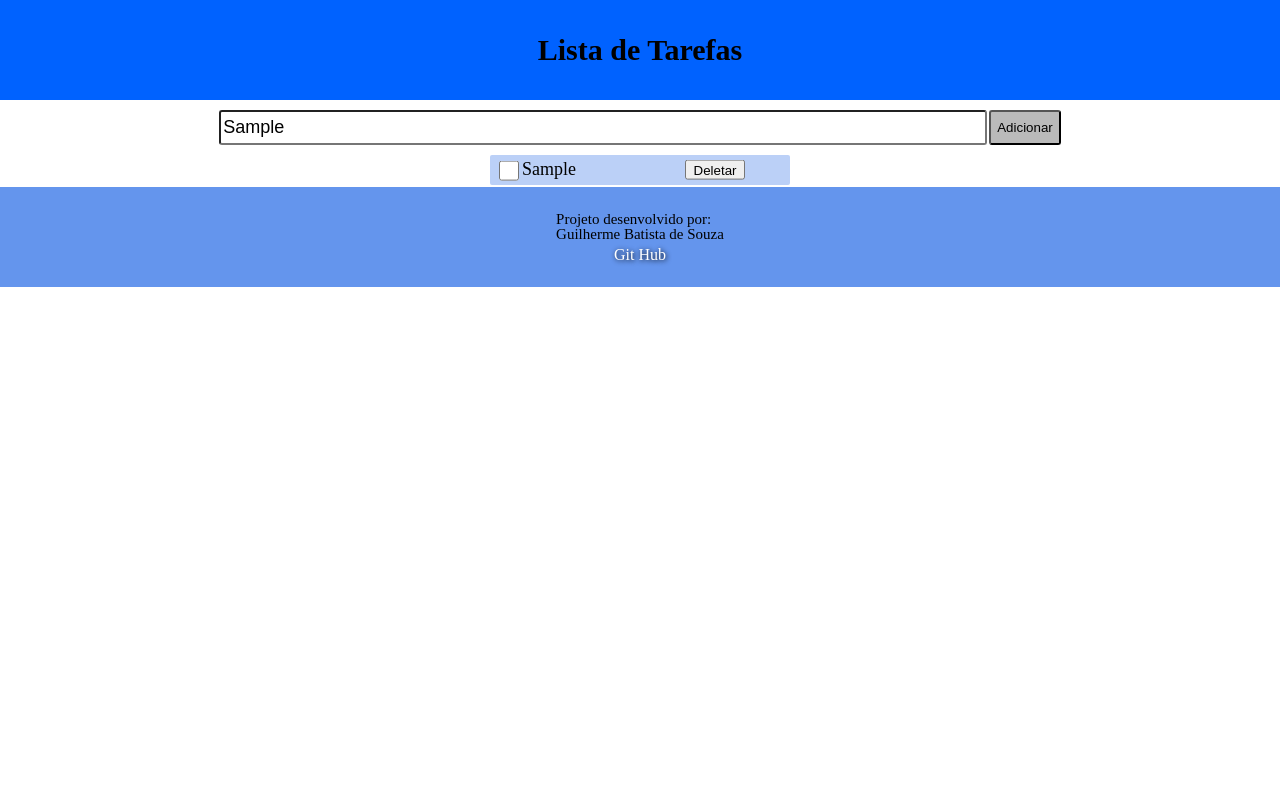
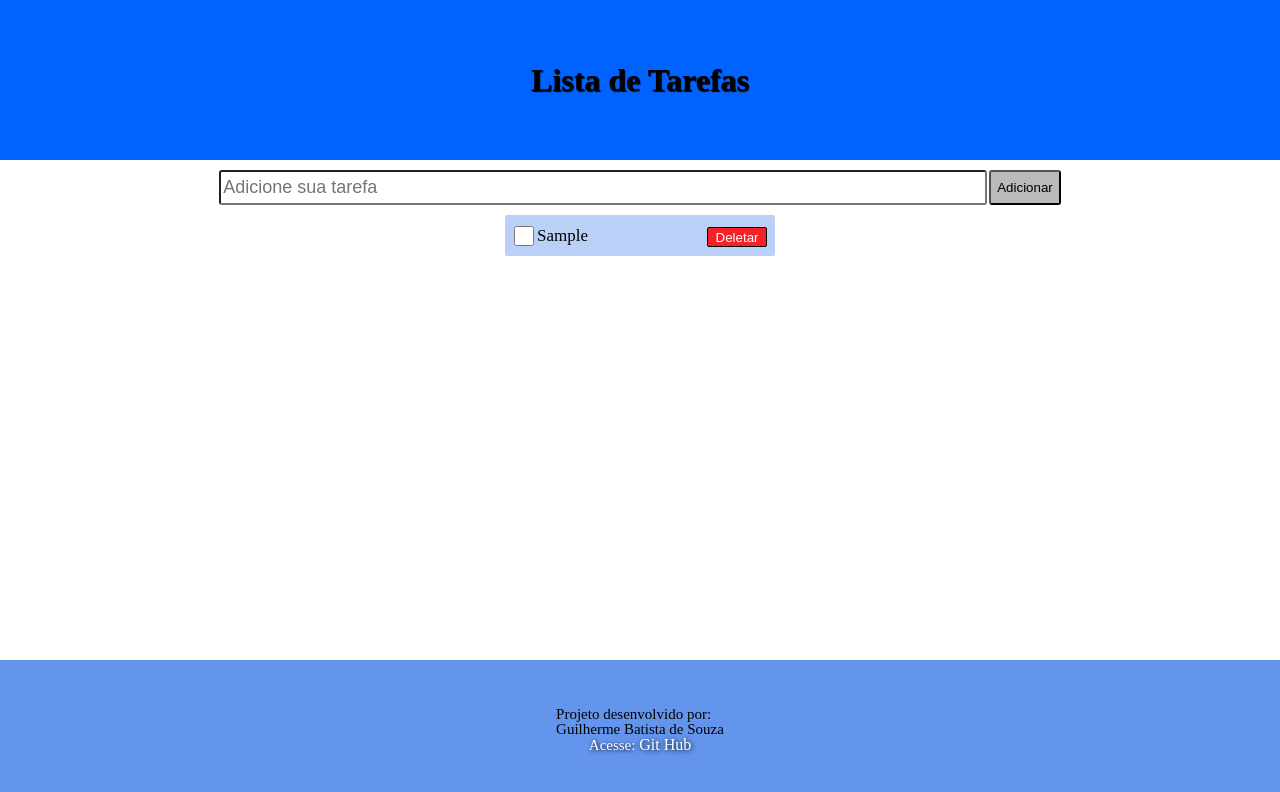
Before and after one commit to guilhermebatista7/Lista-de-tarefas, a plain HTML site: page index.html in a window 1280 px wide. Both pictures are taken after typing "Sample" into the empty fields and a click on the button "Adicionar". Drawn offline with Linux system fonts and the light colour scheme.

Commit message:
Model first pronto

```diff
--- a/estilos/style.css
+++ b/estilos/style.css
@@ -57,15 +57,16 @@ body, html {
 
 header {
     background-color: rgb(0, 98, 255);
-    height: 100px;
+    height: 160px;
     display: flex;
     align-items: center;
     justify-content: center;
 }
 
 header > h1 {
-    font-size: 30px;
+    font-size: 32px;
     font-weight: bolder;
+    text-shadow: 1px 1px 1px black;
 }
 
 section {
@@ -87,7 +88,14 @@ section > input {
 
 section > button {
     background-color: rgba(128, 128, 128, 0.54);
+    cursor: pointer;
 }
+
+section > button:hover{
+    background-color: rgb(112, 111, 111);
+    transition-duration: 0.3s;
+}
+
 
 #tarefas_adicionadas {
     display: flex;
@@ -97,35 +105,47 @@ section > button {
 }
 
 #tarefas_adicionadas .conteudo {
+    position: relative;
     background-color: rgba(100, 148, 237, 0.434);
     padding: 5px;
-    width: 300px;
+    width: 270px;
     border-radius: 2px;
     margin-bottom: 2px;
-    height: 30px;
+    min-height: 30px;
+    display: flex;
+    align-items: center;
 }
 
 #tarefas_adicionadas p {
-    font-size: 18px;
     position: relative;
-    top: 50%;
-    left: 50%;
-    transform: translate(-50%, -40%);
+    font-size: 17px;
+    margin: 0;
 }
 
 #tarefas_adicionadas input[type = checkbox] {
     position: relative;
-    top: 5.5px;
+    top: 3px;
     width: 20px;
     height: 20px;
+    margin-bottom: 8px;
+    cursor: pointer;
 }
 
 #tarefas_adicionadas #deleta {
-    position: relative;
+    position: absolute;
+    right: calc(100% - 230px);
     width: 60px;
     height: 20px;
-    margin-left: calc(100% - 100px);
-    top: -18px;
+    color: white;
+    background-color: rgba(255, 0, 0, 0.84);
+    border: 1.5px solid black;
+    border-radius: 2px;
+    cursor: pointer;
+}
+
+#tarefas_adicionadas #deleta:hover {
+    background-color: red;
+    border: 1.75px solid black;
 }
 
 footer{
@@ -135,10 +155,17 @@ footer{
     align-items: center;
     justify-content: center;
     background-color: cornflowerblue;
-    height: 100px;
+    height: 140px;
     align-items: center;
     justify-content: center;
     font-size: 15px;
+    position: sticky;
+    top: 100vh;
+}
+
+footer span {
+    color: white;
+    text-shadow: 1px 1px 4px black;
 }
 
 footer a {
@@ -151,4 +178,5 @@ footer a {
 
 footer a:hover {
     color: rgba(228, 223, 223, 0.611);
+    transition-duration: 0.3s;
 }
--- a/index.html
+++ b/index.html
@@ -11,13 +11,13 @@
         <h1>Lista de Tarefas</h1>
     </header>
     <section>
-        <input type="text" id="tarefa">
+        <input type="text" id="tarefa" maxlength="19" placeholder="Adicione sua tarefa">
         <button id="adicionar" onclick="adicionaTarefa()">Adicionar</button><br>
     </section>
     <div id="tarefas_adicionadas"></div>
     <footer>
         <p>Projeto desenvolvido por:<br>  Guilherme Batista de Souza</p>
-        <a href="https://github.com/guilhermebatista7" target="_blank">Git Hub</a>
+        <span>Acesse: <a href="https://github.com/guilhermebatista7" target="_blank">Git Hub</a></span>
     </footer>
 
     <script src="js/index.js"></script>
--- a/js/index.js
+++ b/js/index.js
@@ -1,5 +1,5 @@
 function adicionaTarefa() {
-    let input = document.getElementById('tarefa').value;
+    var input = document.getElementById('tarefa').value;
     if(!input){
         alert('Digite uma tarefa')
     }else{
@@ -7,9 +7,10 @@ function adicionaTarefa() {
         let lista = document.getElementById('tarefas_adicionadas');
         let novoItem = document.createElement('div');
         novoItem.className = 'conteudo';
-        novoItem.innerHTML = '<p id="item_lista"><input type="checkbox"/>'+input+'<button onclick="deletar(this)" id="deleta">Deletar</button></p>';
+        novoItem.innerHTML = '<input onclick="tarefaFeita(this)" type="checkbox"/><p id="item_lista">'+input+'<button onclick="deletar(this)" id="deleta">Deletar</button></p>';
         lista.appendChild(novoItem);
     }
+    document.getElementById('tarefa').value = '';
 }
 
 function deletar(elementoDeleta) {
```
